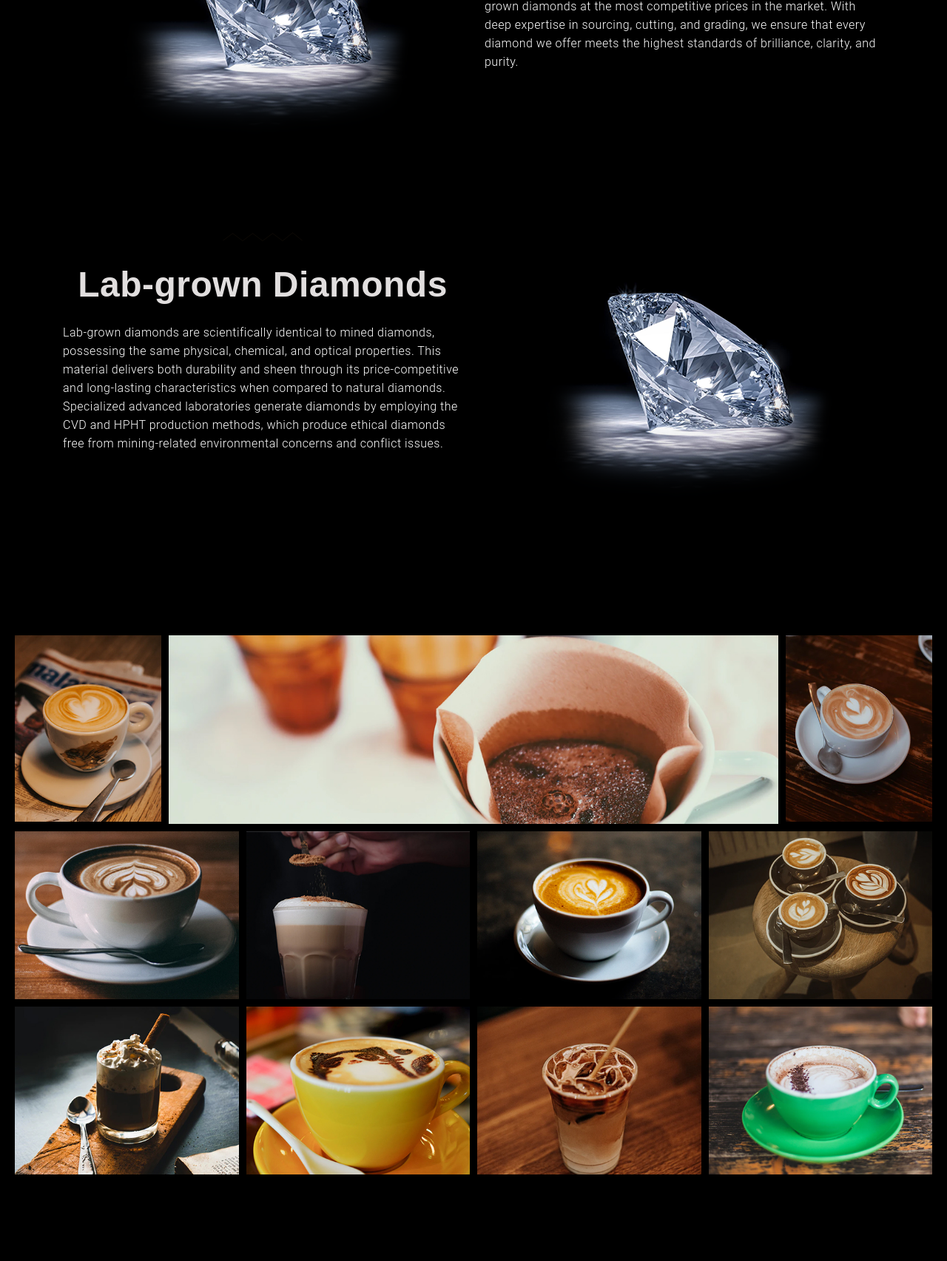
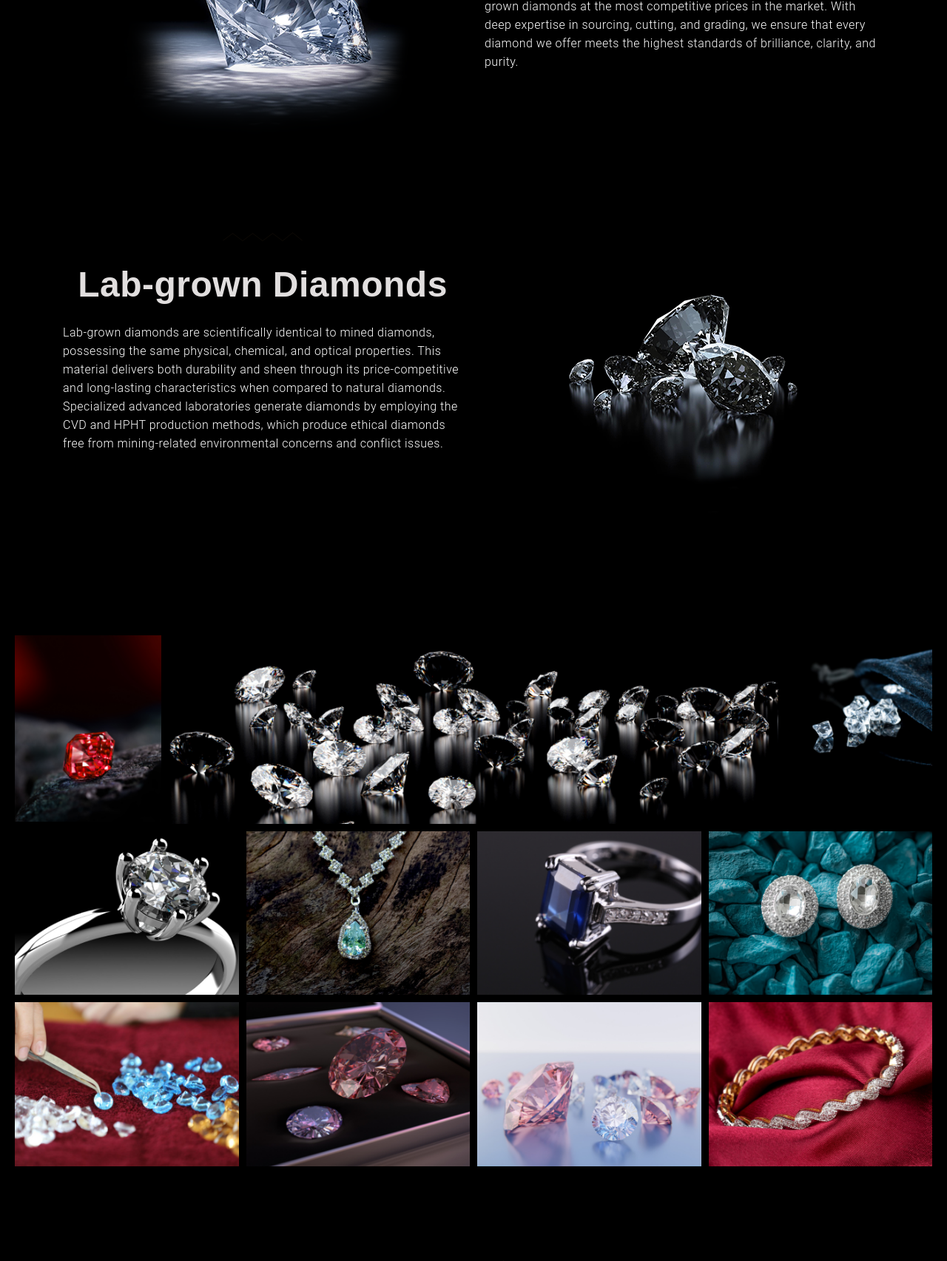
Before and after one commit to rishikalpadas/SABHDIAMONDS, a PHP site: page / in a window 1280 px wide. Shown: the part 1477-3182 px from the top of the page at 74% size. Run offline with PHP 8.4, Linux system fonts and the light colour scheme; some libraries are stand-ins or nearby versions.

Commit message:
except the logo everything is done

```diff
--- a/footer.php
+++ b/footer.php
@@ -8,8 +8,8 @@
                         <ul class="list-unstyled social-icons social-icons-simple">
                             <li><a class="social-icon wow fadeInUp" href="#"><i class="fab fa-facebook-f" aria-hidden="true"></i> </a> </li>
                             <li><a class="social-icon wow fadeInUp" href="#"><i class="fab fa-x-twitter" aria-hidden="true"></i> </a> </li>
-                            <li><a class="social-icon wow fadeInUp" href="#"><i class="fab fa-google-plus-g" aria-hidden="true"></i> </a> </li>
-                            <li><a class="social-icon wow fadeInUp" href="#"><i class="fab fa-linkedin-in" aria-hidden="true"></i> </a> </li>
+                            <!-- <li><a class="social-icon wow fadeInUp" href="#"><i class="fab fa-google-plus-g" aria-hidden="true"></i> </a> </li> -->
+                            <!-- <li><a class="social-icon wow fadeInUp" href="#"><i class="fab fa-linkedin-in" aria-hidden="true"></i> </a> </li> -->
                             <li><a class="social-icon wow fadeInUp" href="#"><i class="fab fa-instagram" aria-hidden="true"></i> </a> </li>
                             <li><a class="social-icon wow fadeInUp" href="#"><i class="fab fa-pinterest-p" aria-hidden="true"></i> </a> </li>
                         </ul>
--- a/index.php
+++ b/index.php
@@ -40,7 +40,7 @@
                 <div class="container slider-text">
                     <div class="row">
                         <div class="col-12 col-md-6 text-center text-md-left mb-0 mb-md-5">
-                            <h1 class="main-font slider-heading">Sustainable & Ethical <span class="d-block">Promoting conflict-free and eco-friendly diamonds.</span></h1>
+                            <h1 class="main-font slider-heading">Sustainable & Ethical <span class="d-block">Promoting conflict-free and eco-friendly diamonds</span></h1>
                             <!-- <p class="alt-font slider-para py-2">Lorem ipsum is simply dummy text of the printing and typesetting. Lorem Ipsum has been the industry’s standard dummy. Lorem Ipsum has been the industry’s standard dummy.</p> -->
                             <!-- <a href="#about" class="scroll btn button btn-medium btn-rounded btn-white mb-5">LEARN MORE</a> -->
                         </div>
@@ -56,8 +56,9 @@
     <ul class="social-icons social-icons-simple revicon white d-none d-lg-block">
         <li class="d-table"><a href="javascript:void(0)" class="social-icon"><i class="fab fa-facebook-f"></i> </a> </li>
         <li class="d-table"><a href="javascript:void(0)" class="social-icon"><i class="fab fa-x-twitter"></i> </a> </li>
-        <li class="d-table"><a href="javascript:void(0)" class="social-icon"><i class="fab fa-linkedin-in"></i> </a> </li>
+        <!-- <li class="d-table"><a href="javascript:void(0)" class="social-icon"><i class="fab fa-linkedin-in"></i> </a> </li> -->
         <li class="d-table"><a href="javascript:void(0)" class="social-icon"><i class="fab fa-instagram"></i> </a> </li>
+        <li class="d-table"><a href="javascript:void(0)" class="social-icon"><i class="fab fa-pinterest-p"></i> </a> </li>
     </ul>
 </section>
 <!-- End Slider Section-->
@@ -108,7 +109,7 @@
             <!-- Image Second (Right Side) -->
             <div class="col-lg-6 col-md-6 wow fadeInRight d-flex justify-content-center align-items-center" data-wow-duration="1s" data-wow-delay=".5s">
                 <div class="reviews-img">
-                    <img src="assets/images/portrait1.png" alt="Testimonial">
+                    <img src="assets/images/about2.png" alt="Testimonial">
                 </div>
             </div>
 
@@ -122,7 +123,7 @@
 
 
 <!-- Start Menu Section -->
-<section class="menu portfolio-three pb-0" style="padding: 1.5rem 0 7.5rem 0">
+<section class="menu portfolio-three pb-0" style="padding: 1.5rem 0 7.5rem 0" id="explore">
     <!-- <div class="container">
         <div class="row">
             <div class="col-12 col-md-10 col-lg-8 offset-md-1 offset-lg-2 text-center wow fadeIn" style="visibility: visible; animation-name: fadeIn;">
@@ -140,14 +141,14 @@
             <!-- Menu Item 1 -->
             <div class="col-md-2 items web">
                 <div class="item-img">
-                    <a href="assets/images/gallery-img-1.jpg" data-fancybox="images">
-                        <img src="assets/images/gallery-img-1.jpg" alt="image">
-                        <div class="item-img-overlay valign">
+                    <a href="assets/images/s2.png" data-fancybox="images">
+                        <img src="assets/images/s2.png" alt="image">
+                        <!-- <div class="item-img-overlay valign">
                             <div class="overlay-info text-center">
                                 <span class="image-hover mb-3"><i class="lni-coffee-cup"></i></span>
                                 <h5 class="text-white">Coffee Cup</h5>
                             </div>
-                        </div>
+                        </div> -->
                     </a>
                 </div>
             </div>
@@ -155,14 +156,14 @@
             <!-- Menu Item 2 -->
             <div class="col-md-8 items web">
                 <div class="item-img">
-                    <a href="assets/images/gallery-img-2.jpg" data-fancybox="images">
-                        <img src="assets/images/gallery-img-2.jpg" alt="image">
-                        <div class="item-img-overlay valign">
+                    <a href="assets/images/gmain2.png" data-fancybox="images">
+                        <img src="assets/images/gmain2.png" alt="image">
+                        <!-- <div class="item-img-overlay valign">
                             <div class="overlay-info text-center">
                                 <span class="image-hover mb-3"><i class="lni-coffee-cup"></i></span>
                                 <h5 class="text-white">Coffee Cup</h5>
                             </div>
-                        </div>
+                        </div> -->
                     </a>
                 </div>
             </div>
@@ -170,14 +171,14 @@
             <!-- Menu Item 3 -->
             <div class="col-md-2 items web">
                 <div class="item-img">
-                    <a href="assets/images/gallery-img-3.jpg" data-fancybox="images">
-                        <img src="assets/images/gallery-img-3.jpg" alt="image">
-                        <div class="item-img-overlay valign">
+                    <a href="assets/images/s3.png" data-fancybox="images">
+                        <img src="assets/images/s3.png" alt="image">
+                        <!-- <div class="item-img-overlay valign">
                             <div class="overlay-info text-center">
                                 <span class="image-hover mb-3"><i class="lni-coffee-cup"></i></span>
                                 <h5 class="text-white">Coffee Cup</h5>
                             </div>
-                        </div>
+                        </div> -->
                     </a>
                 </div>
             </div>
@@ -185,14 +186,14 @@
             <!-- Menu Item 4 -->
             <div class="col-md-3 items graphic brand">
                 <div class="item-img">
-                    <a href="assets/images/gallery-img-4.jpg" data-fancybox="images">
-                        <img src="assets/images/gallery-img-4.jpg" alt="image">
-                        <div class="item-img-overlay valign">
+                    <a href="assets/images/g1.png" data-fancybox="images">
+                        <img src="assets/images/g1.png" alt="image">
+                        <!-- <div class="item-img-overlay valign">
                             <div class="overlay-info text-center">
                                 <span class="image-hover mb-3"><i class="lni-coffee-cup"></i></span>
                                 <h5 class="text-white">Coffee Cup</h5>
                             </div>
-                        </div>
+                        </div> -->
                     </a>
                 </div>
             </div>
@@ -200,14 +201,14 @@
             <!-- Menu Item 5 -->
             <div class="col-md-3 items brand">
                 <div class="item-img">
-                    <a href="assets/images/gallery-img-5.jpg" data-fancybox="images">
-                        <img src="assets/images/gallery-img-5.jpg" alt="image">
-                        <div class="item-img-overlay valign">
+                    <a href="assets/images/g2.png" data-fancybox="images">
+                        <img src="assets/images/g2.png" alt="image">
+                        <!-- <div class="item-img-overlay valign">
                             <div class="overlay-info text-center">
                                 <span class="image-hover mb-3"><i class="lni-coffee-cup"></i></span>
                                 <h5 class="text-white">Creamy Coffee</h5>
                             </div>
-                        </div>
+                        </div> -->
                     </a>
                 </div>
             </div>
@@ -215,14 +216,14 @@
             <!-- Menu Item 6 -->
             <div class="col-md-3 items graphic">
                 <div class="item-img">
-                    <a href="assets/images/gallery-img-6.jpg" data-fancybox="images">
-                        <img src="assets/images/gallery-img-6.jpg" alt="image">
-                        <div class="item-img-overlay valign">
+                    <a href="assets/images/g3.png" data-fancybox="images">
+                        <img src="assets/images/g3.png" alt="image">
+                        <!-- <div class="item-img-overlay valign">
                             <div class="overlay-info text-center">
                                 <span class="image-hover mb-3"><i class="lni-coffee-cup"></i></span>
                                 <h5 class="text-white">Coffee Cup</h5>
                             </div>
-                        </div>
+                        </div> -->
                     </a>
                 </div>
             </div>
@@ -230,14 +231,14 @@
             <!-- Menu Item 7 -->
             <div class="col-md-3 items graphic">
                 <div class="item-img">
-                    <a href="assets/images/gallery-img-7.jpg" data-fancybox="images">
-                        <img src="assets/images/gallery-img-7.jpg" alt="image">
-                        <div class="item-img-overlay valign">
+                    <a href="assets/images/g4.png" data-fancybox="images">
+                        <img src="assets/images/g4.png" alt="image">
+                        <!-- <div class="item-img-overlay valign">
                             <div class="overlay-info text-center">
                                 <span class="image-hover mb-3"><i class="lni-coffee-cup"></i></span>
                                 <h5 class="text-white">Coffee Cup</h5>
                             </div>
-                        </div>
+                        </div> -->
                     </a>
                 </div>
             </div>
@@ -245,14 +246,14 @@
             <!-- Menu Item 8 -->
             <div class="col-md-3 items graphic">
                 <div class="item-img">
-                    <a href="assets/images/gallery-img-8.jpg" data-fancybox="images">
-                        <img src="assets/images/gallery-img-8.jpg" alt="image">
-                        <div class="item-img-overlay valign">
+                    <a href="assets/images/g5.png" data-fancybox="images">
+                        <img src="assets/images/g5.png" alt="image">
+                        <!-- <div class="item-img-overlay valign">
                             <div class="overlay-info text-center">
                                 <span class="image-hover mb-3"><i class="lni-coffee-cup"></i></span>
                                 <h5 class="text-white">Coffee Cup</h5>
                             </div>
-                        </div>
+                        </div> -->
                     </a>
                 </div>
             </div>
@@ -260,14 +261,14 @@
             <!-- Menu Item 9 -->
             <div class="col-md-3 items graphic">
                 <div class="item-img">
-                    <a href="assets/images/gallery-img-9.jpg" data-fancybox="images">
-                        <img src="assets/images/gallery-img-9.jpg" alt="image">
-                        <div class="item-img-overlay valign">
+                    <a href="assets/images/g6.png" data-fancybox="images">
+                        <img src="assets/images/g6.png" alt="image">
+                        <!-- <div class="item-img-overlay valign">
                             <div class="overlay-info text-center">
                                 <span class="image-hover mb-3"><i class="lni-coffee-cup"></i></span>
                                 <h5 class="text-white">Coffee Cup</h5>
                             </div>
-                        </div>
+                        </div> -->
                     </a>
                 </div>
             </div>
@@ -275,14 +276,14 @@
             <!-- Menu Item 10 -->
             <div class="col-md-3 items graphic">
                 <div class="item-img">
-                    <a href="assets/images/gallery-img-10.jpg" data-fancybox="images">
-                        <img src="assets/images/gallery-img-10.jpg" alt="image">
-                        <div class="item-img-overlay valign">
+                    <a href="assets/images/g7.png" data-fancybox="images">
+                        <img src="assets/images/g7.png" alt="image">
+                        <!-- <div class="item-img-overlay valign">
                             <div class="overlay-info text-center">
                                 <span class="image-hover mb-3"><i class="lni-coffee-cup"></i></span>
                                 <h5 class="text-white">Coffee Cup</h5>
                             </div>
-                        </div>
+                        </div> -->
                     </a>
                 </div>
             </div>
@@ -290,14 +291,14 @@
             <!-- Menu Item 11 -->
             <div class="col-md-3 items graphic">
                 <div class="item-img">
-                    <a href="assets/images/gallery-img-11.jpg" data-fancybox="images">
-                        <img src="assets/images/gallery-img-11.jpg" alt="image">
-                        <div class="item-img-overlay valign">
+                    <a href="assets/images/g8.png" data-fancybox="images">
+                        <img src="assets/images/g8.png" alt="image">
+                        <!-- <div class="item-img-overlay valign">
                             <div class="overlay-info text-center">
                                 <span class="image-hover mb-3"><i class="lni-coffee-cup"></i></span>
                                 <h5 class="text-white">Coffee Cup</h5>
                             </div>
-                        </div>
+                        </div> -->
                     </a>
                 </div>
             </div>
@@ -350,7 +351,7 @@
             <div class="col-lg-4 mb-5 mb-lg-0 wow fadeInUp" data-wow-duration="1s" data-wow-delay="1s">
                 <!-- App Image -->
                 <div class="app-image">
-                    <img src="assets/images/why2.jpg" alt="image">
+                    <img src="assets/images/whyus.png" alt="image">
                 </div>
             </div>
             <!-- Services 4,5,6 -->
@@ -384,55 +385,7 @@
 
 
 
-<!-- Start Blog Section -->
-<section class="blog py-5" id="blogs">
-    <div class="container">
-        <div class="row mb-4">
-            <div class="col-12 text-center">
-                <h2 class="main-font text-white">Latest Blogs</h2>
-                <p class="text-white">Check out our recent blog posts</p>
-            </div>
-        </div>
-        <div class="row">
-            <!-- Blog Card 1 -->
-            <div class="col-12 col-md-6 col-lg-4 mb-4">
-                <div class="card blog-card h-100">
-                    <div class="img-wrapper">
-                        <img src="./assets/images/gallery-img-7.jpg" class="card-img-top" alt="Coffee Blog Image 1">
-                    </div>
-                    <div class="card-body">
-                        <h5 class="card-title" style="color: black; ">Coffee & Creativity</h5>
-                        <a href="blog-detail.php?id=1" class="btn btn-outline-dark btn-sm" style="border-radius: 30px">Read More</a>
-                    </div>
-                </div>
-            </div>
-            <!-- Repeat for Blog Card 2 and 3 -->
-            <div class="col-12 col-md-6 col-lg-4 mb-4">
-                <div class="card blog-card h-100">
-                    <div class="img-wrapper">
-                        <img src="./assets/images/gallery-img-8.jpg" class="card-img-top" alt="Coffee Blog Image 2">
-                    </div>
-                    <div class="card-body">
-                        <h5 class="card-title" style="color: black; ">Top 5 Coffee Recipes</h5>
-                        <a href="blog-detail.php?id=2" class="btn btn-outline-dark btn-sm" style="border-radius: 30px">Read More</a>
-                    </div>
-                </div>
-            </div>
-            <div class="col-12 col-md-6 col-lg-4 mb-4">
-                <div class="card blog-card h-100">
-                    <div class="img-wrapper">
-                        <img src="./assets/images/gallery-img-9.jpg" class="card-img-top" alt="Coffee Blog Image 3">
-                    </div>
-                    <div class="card-body">
-                        <h5 class="card-title" style="color: black; ">Why Coffee is a Mood</h5>
-                        <a href="blog-detail.php?id=3" class="btn btn-outline-dark btn-sm" style="border-radius: 30px">Read More</a>
-                    </div>
-                </div>
-            </div>
-        </div>
-    </div>
-</section>
-<!-- End Blog Section -->
+
 
 
 
@@ -461,15 +414,15 @@
                     </div>
                     <!-- Email Field -->
                     <div class="form-group">
-                        <input class="form-control" type="email" placeholder="Email" required="" id="your_email" name="userEmail">
+                        <input class="form-control" type="email" placeholder="Email Address" required="" id="your_email" name="userEmail">
                     </div>
                     <!-- Contact Field -->
                     <div class="form-group">
-                        <input class="form-control" type="text" placeholder="Contact" required="" id="your_contact" name="contact">
+                        <input class="form-control" type="text" placeholder="Phone Number" required="" id="your_contact" name="contact">
                     </div>
                     <!-- Message Field -->
                     <div class="form-group">
-                        <textarea class="form-control" placeholder="Coffee Details" id="message" name="userMessage"></textarea>
+                        <textarea class="form-control" placeholder="Your Message" id="message" name="userMessage"></textarea>
                     </div>
                     <!--Button-->
                     <a href="javascript:void(0);" id="submit_btn" class="contact_btn btn button btn-medium btn-rounded btn-grey w-100 d-block mt-5">Send Message</a>
```
Also changed, not shown: blogs_section.php (added, +49 -0 lines), assets/images/about2.png (added), assets/images/g1.png (added), assets/images/g2.png (added), assets/images/g3.png (added), assets/images/g4.png (added), assets/images/g5.png (added), assets/images/g6.png (added), assets/images/g7.png (added), assets/images/g8.png (added), assets/images/gmain1.png (added), assets/images/gmain2.png (added), assets/images/gmain3.png (added), assets/images/gmain4.png (added), 4 more files.
